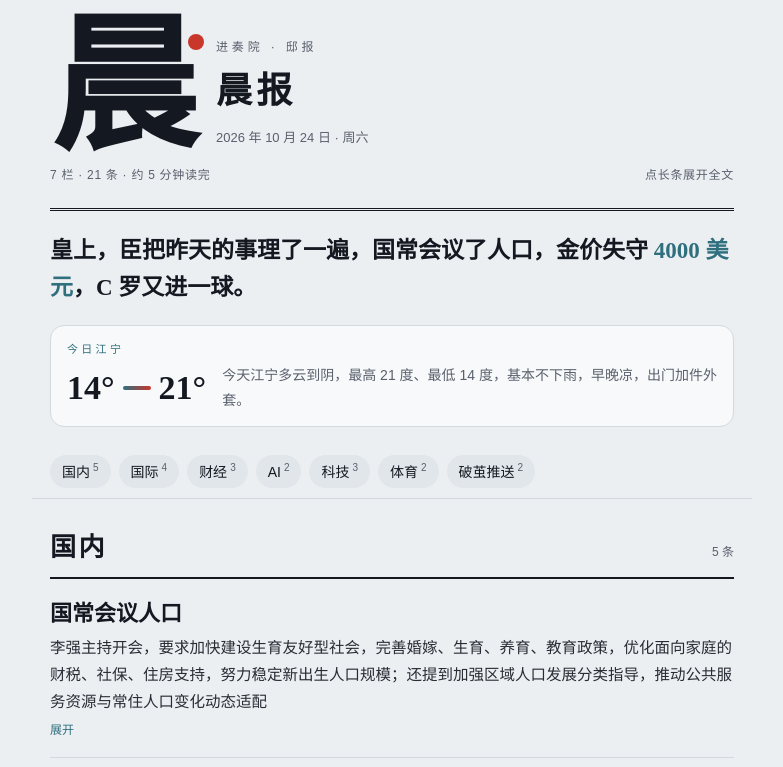
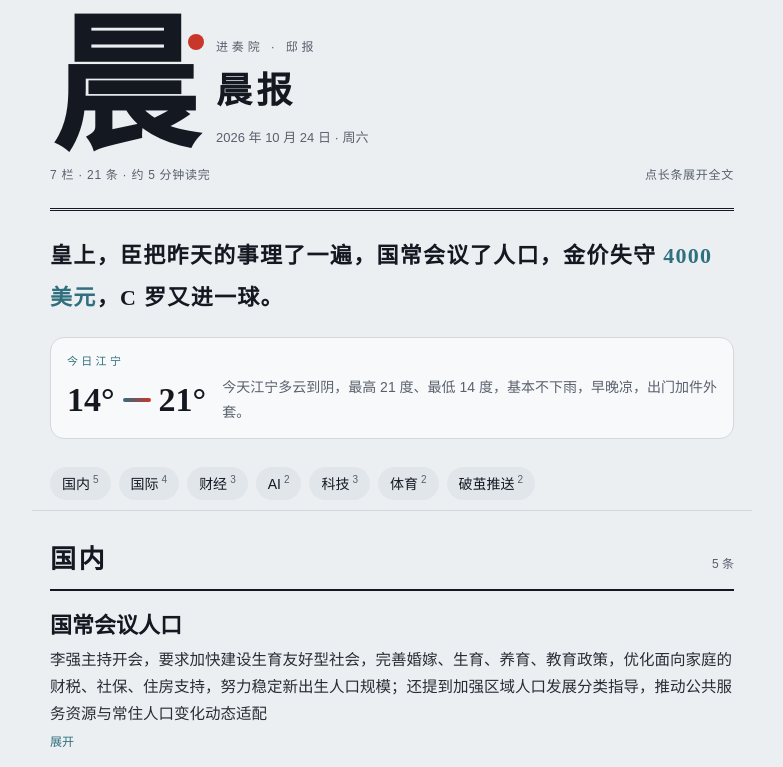
Before and after one commit to AvenYQ/meme-daily, a plain HTML site: page brief/2026-10-24-morning.html in a window 1280 px wide. Shown: the top 767 px of the page, without its empty margins (248-1031 px from the left). Drawn offline with Linux system fonts and the light colour scheme; a web font is replaced by a local one.

Commit message:
邸报 2026-10-24-morning

```diff
--- a/brief/2026-10-24-morning.html
+++ b/brief/2026-10-24-morning.html
@@ -21,8 +21,8 @@ html.evening .big::after{width:22px;height:22px;background:none;box-shadow:inset
 .name{font-family:var(--serif);font-weight:900;font-size:clamp(26px,7vw,36px);letter-spacing:.12em;line-height:1.1;margin:0}
 .date{font-size:13px;color:var(--sub);font-variant-numeric:tabular-nums}
 .meta{grid-column:1/-1;display:flex;justify-content:space-between;gap:10px;flex-wrap:wrap;font-size:12px;color:var(--sub);letter-spacing:.06em;margin-top:10px}
-.open{margin:22px 0 4px;font-family:var(--serif);font-weight:600;font-size:clamp(19px,5vw,23px);line-height:1.6;text-wrap:pretty}
-.open p{margin:0 0 6px}
+.open{margin:24px 0 4px;font-family:var(--serif);font-weight:600;font-size:clamp(18px,4.8vw,22px);line-height:1.9;letter-spacing:.06em;text-wrap:pretty;font-feature-settings:"palt" 0}
+.open p{margin:0 0 8px}
 .wx{margin:18px 0 6px;display:grid;grid-template-columns:auto 1fr;gap:4px 16px;align-items:center;background:var(--paper);border:1px solid var(--line);border-radius:14px;padding:14px 16px}
 .wx .lab{grid-column:1/-1;font-size:11px;letter-spacing:.3em;color:var(--acc2)}
 .deg{display:flex;align-items:center;gap:8px;font-family:var(--serif);font-weight:900;font-size:34px;font-variant-numeric:tabular-nums;line-height:1}
```
